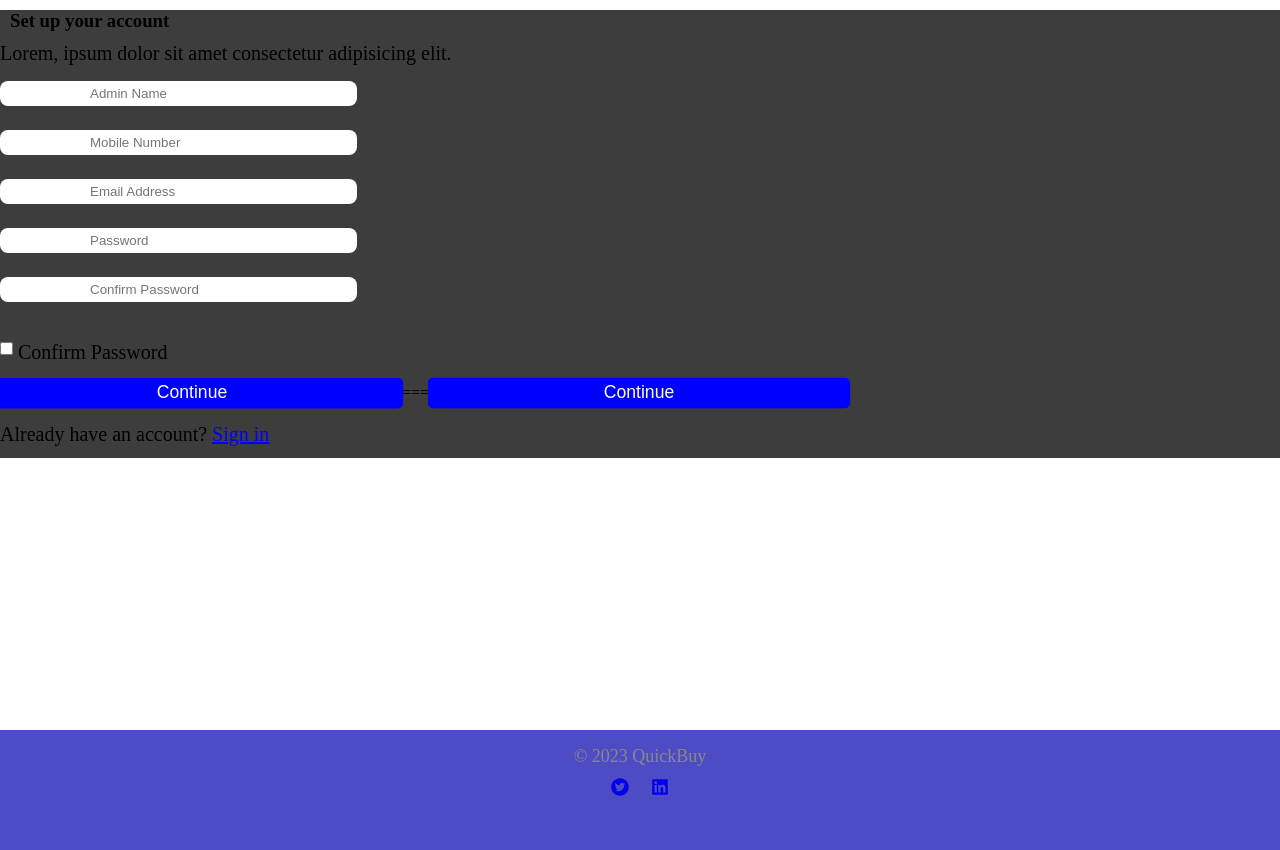
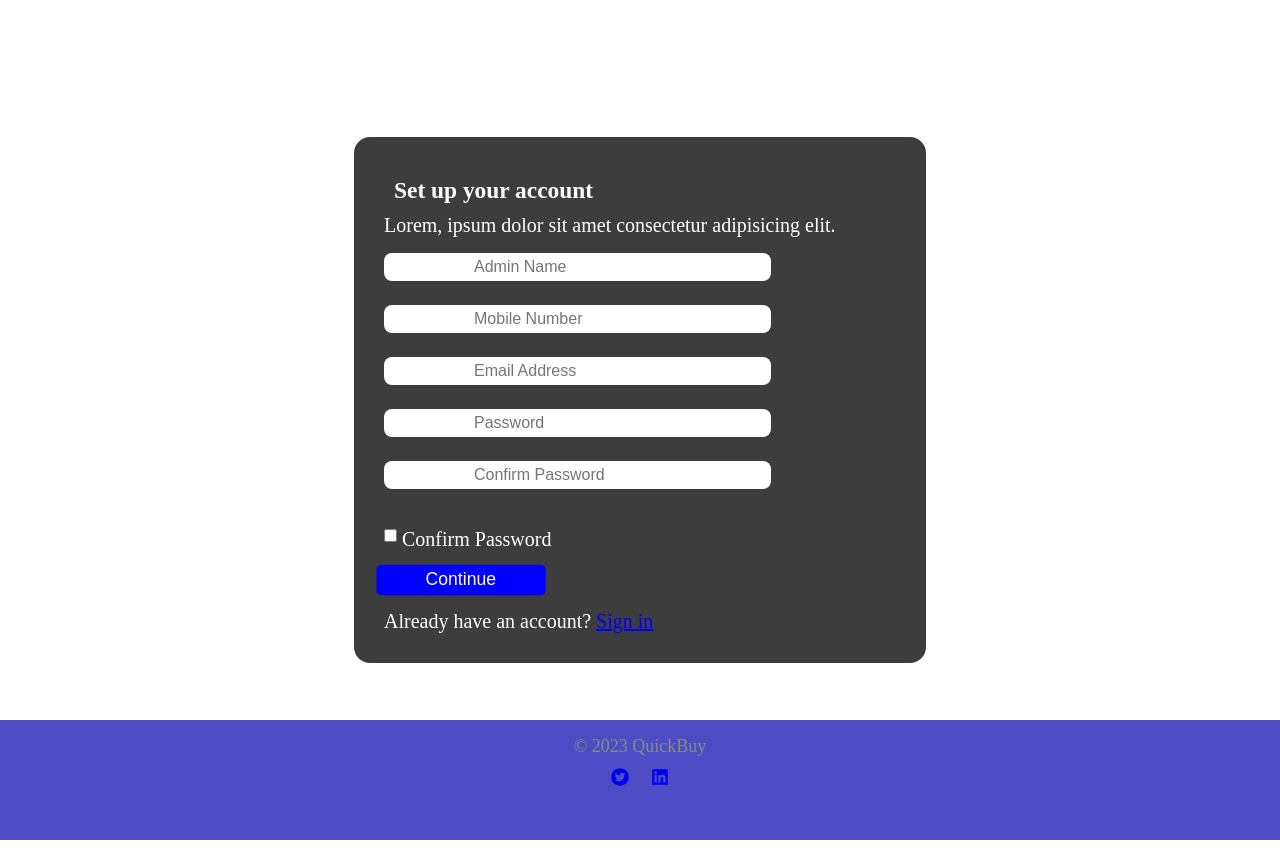
Before and after one commit to Freshia-Njoki/E-commerce-Client, a React (Vite) app: page /adminlogin in a window 1280 px wide. Built offline with nearby package versions, Linux system fonts and the light colour scheme.

Commit message:
admin loginForm styling

```diff
--- a/src/pages/Admin/LoginForm.jsx
+++ b/src/pages/Admin/LoginForm.jsx
@@ -18,6 +18,7 @@ function LoginForm() {
         resolver: yupResolver(schema)
     })
     return (
+        //use navigate- on continue button
         <div className='login'>
             <div className="admin-form">
                 <form className="form-inputs" >
@@ -43,9 +44,9 @@ function LoginForm() {
                         <p>Confirm Password</p>
                     </div>
 
+
                     <button className='btn submitBtn animatedButton'><Link to="/admindashboard" style={{ color: 'white', textDecoration: 'none' }}>Continue</Link></button>
-=======
-                    <button className='btn submitBtn animatedButton'>Continue</button>
+
 
                     <div className="sign">
                         <p>Already have an account?</p>
--- a/src/pages/Admin/loginform.css
+++ b/src/pages/Admin/loginform.css
@@ -3,7 +3,16 @@
 }
 .admin-form {
   background-color: #3d3d3d;
-  height: 70%;
+  color: white;
+  border-radius: 16px;
+  padding: 30px;
+
+  width: 40%;
+  height: 6=70%;
+  position: absolute;
+  top: 50%;
+  left: 50%;
+  transform: translate(-50%, -50%);
 }
 .loginBanner {
   margin: 10px;
--- a/src/pages/Login/Login.jsx
+++ b/src/pages/Login/Login.jsx
@@ -30,7 +30,7 @@ function Login() {
                     </div>
                     <div className="form">
 
-                        <h3>Log in</h3>
+                        <h4>Log in</h4>
 
                         <form className="form-inputs" >
                             <label htmlFor="text">Email Address</label>
--- a/src/pages/Login/login.css
+++ b/src/pages/Login/login.css
@@ -23,14 +23,19 @@
   margin-left: 3rem;
 }
 
-.form h3 {
+.form h4 {
   padding-bottom: 10px;
+  font-size: 22px;
 }
 
+.form-inputs {
+  font-size: 20px;
+}
 .form-inputs input {
   display: flex;
   flex-direction: column;
   margin-bottom: 1rem;
+  font-size: 16px;
   margin-top: 1rem;
   padding: 5px 90px;
   border-radius: 8px;
--- a/src/pages/Signup/Signup.jsx
+++ b/src/pages/Signup/Signup.jsx
@@ -31,7 +31,8 @@ function Signup() {
                         <label htmlFor="password">Password</label>
                         <input type="password" id='password' placeholder='8+ characters'  {...register("password")} />
                         {/* <p>{errors.password?.message}</p> */}
-                        <input className='registerBtn' type="text" value="Register" style={{ marginTop: "30PX" }} />
+                        <input className='registerBtn' type="text" placeholder="Register" style={{ marginTop: "30PX" }} />
+
 
                     </form>
                 </div>
```
